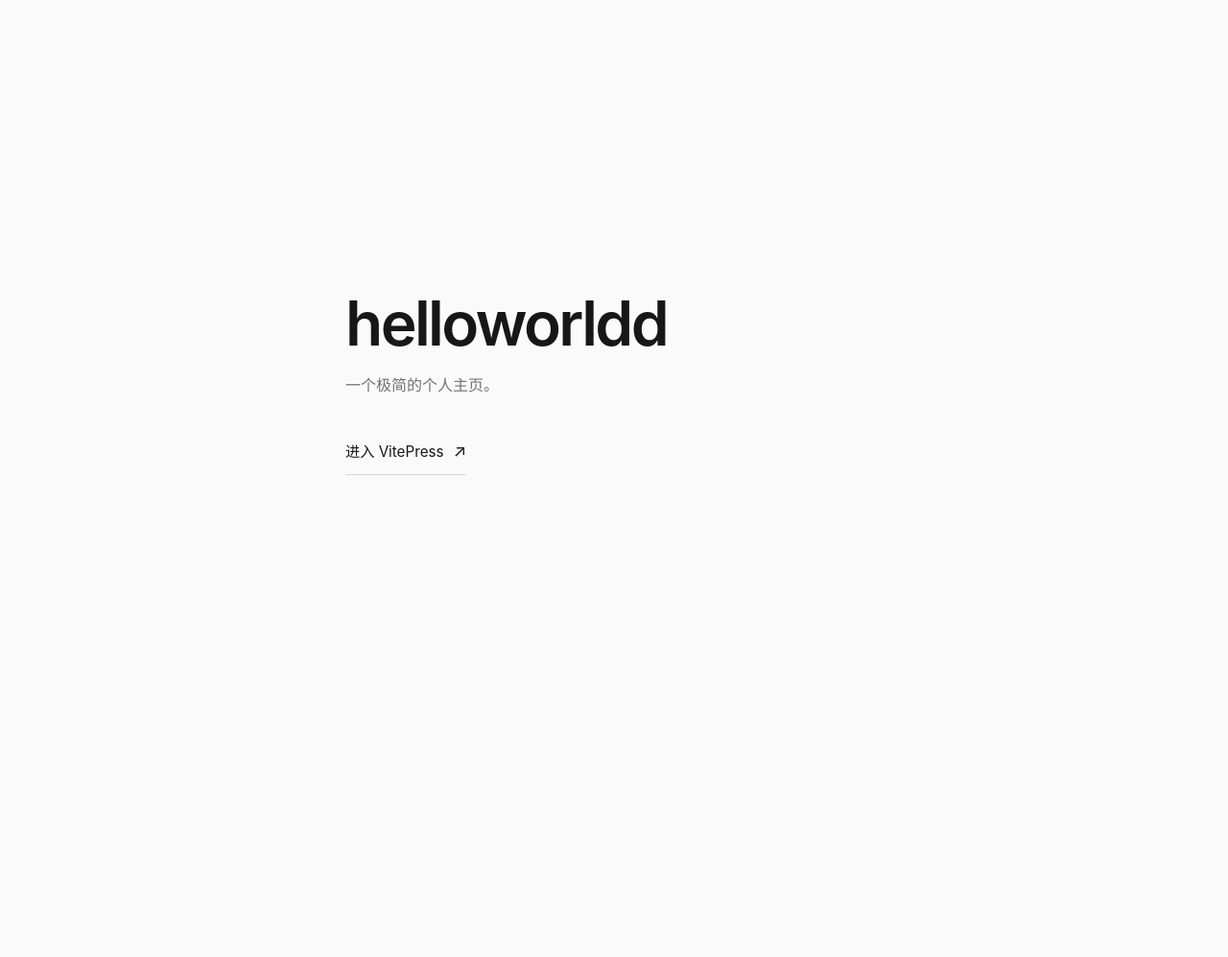
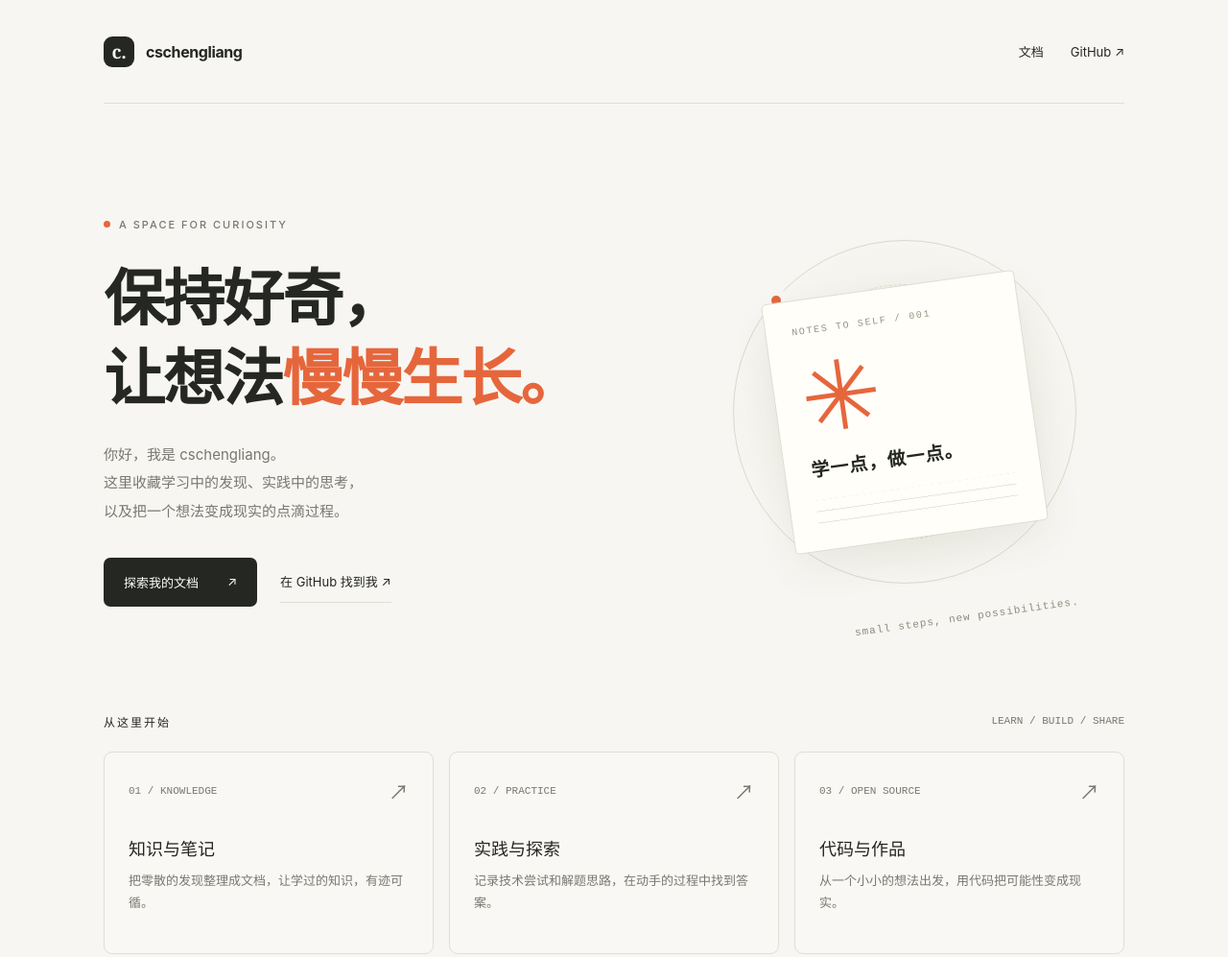
Before and after one commit to cschengliang/cschengliang.github.io, a website: page index.html in a window 1280 px wide. Shown: the top 997 px of the page at 96% size. Before the commit the page ends 800 px from the top, so only its background shows below. Drawn offline with Linux system fonts and the light colour scheme.

Commit message:
Polish homepage and document desktop blog design guidelines

```diff
--- a/index.html
+++ b/index.html
@@ -1,95 +1,88 @@
 <!DOCTYPE html>
 <html lang="zh-CN">
 <head>
-    <meta charset="UTF-8">
-    <meta name="viewport" content="width=device-width, initial-scale=1.0">
-    <meta name="description" content="cschengliang 的个人主页">
-    <title>cschengliang</title>
-    <style>
-        :root {
-            color-scheme: light;
-            --background: #fafafa;
-            --foreground: #171717;
-            --muted: #737373;
-            --line: #d4d4d4;
-        }
-
-        * {
-            box-sizing: border-box;
-        }
-
-        body {
-            min-height: 100vh;
-            margin: 0;
-            display: grid;
-            place-items: center;
-            padding: 24px;
-            background: var(--background);
-            color: var(--foreground);
-            font-family: -apple-system, BlinkMacSystemFont, "Segoe UI", sans-serif;
-        }
-
-        main {
-            width: min(100%, 560px);
-        }
-
-        h1 {
-            margin: 0;
-            font-size: clamp(2.25rem, 8vw, 4rem);
-            font-weight: 600;
-            letter-spacing: -0.04em;
-            line-height: 1;
-        }
-
-        p {
-            margin: 20px 0 36px;
-            color: var(--muted);
-            font-size: 1rem;
-            line-height: 1.6;
-        }
-
-        a {
-            display: inline-flex;
-            align-items: center;
-            min-height: 44px;
-            padding-bottom: 6px;
-            border-bottom: 1px solid var(--line);
-            color: var(--foreground);
-            font-size: 0.95rem;
-            text-decoration: none;
-            transition: border-color 160ms ease, color 160ms ease;
-        }
-
-        a::after {
-            content: "↗";
-            margin-left: 10px;
-            font-size: 1.1rem;
-        }
-
-        a:hover,
-        a:focus-visible {
-            border-color: var(--foreground);
-            color: var(--muted);
-        }
-
-        a:focus-visible {
-            outline: 2px solid var(--foreground);
-            outline-offset: 5px;
-        }
-
-        @media (max-width: 480px) {
-            body {
-                place-items: start;
-                padding-top: 22vh;
-            }
-        }
-    </style>
+  <meta charset="UTF-8">
+  <meta name="viewport" content="width=device-width, initial-scale=1.0">
+  <meta name="description" content="cschengliang 的个人空间：学习、记录与实践，把想法变成作品。">
+  <meta name="theme-color" content="#f7f6f2">
+  <title>cschengliang · 学习、记录与实践</title>
+  <style>
+    :root { color-scheme: light; --paper:#f7f6f2; --ink:#252722; --muted:#777970; --line:#dedfd6; --accent:#e6663c; }
+    * { box-sizing:border-box; }
+    body { margin:0; background:var(--paper); color:var(--ink); font-family:Inter,-apple-system,BlinkMacSystemFont,"Segoe UI","Microsoft YaHei",sans-serif; -webkit-font-smoothing:antialiased; }
+    a { color:inherit; text-decoration:none; }
+    a:focus-visible { outline:3px solid var(--accent); outline-offset:6px; }
+    .wrap { max-width:1160px; margin:auto; padding:0 48px; }
+    header { min-height:108px; display:flex; align-items:center; justify-content:space-between; gap:24px; border-bottom:1px solid var(--line); }
+    .brand { display:flex; align-items:center; gap:12px; font-size:16px; font-weight:650; letter-spacing:-.4px; }
+    .mark { display:grid; place-items:center; width:32px; height:32px; background:var(--ink); color:var(--paper); border-radius:9px; font:600 19px Georgia,serif; }
+    nav { display:flex; gap:28px; align-items:center; font-size:13px; }
+    nav a { padding:8px 0; transition:color .2s; }
+    nav a:hover { color:var(--accent); }
+    .hero { display:grid; grid-template-columns:1.25fr 1fr; align-items:center; gap:32px; padding:92px 0 84px; }
+    .eyebrow { display:flex; align-items:center; gap:9px; color:var(--muted); font-size:11px; letter-spacing:2px; font-weight:500; }
+    .dot { width:7px; height:7px; border-radius:50%; background:var(--accent); }
+    h1 { margin:28px 0 24px; font-size:clamp(40px,5.2vw,64px); line-height:1.3; font-weight:650; letter-spacing:-2px; }
+    h1 span { color:var(--accent); }
+    .intro { max-width:410px; font-size:15px; line-height:1.95; color:var(--muted); }
+    .actions { display:flex; flex-wrap:wrap; gap:24px; align-items:center; margin-top:34px; }
+    .primary { display:inline-flex; align-items:center; gap:30px; background:var(--ink); color:white; border-radius:7px; padding:16px 21px; font-size:13px; transition:background .2s,transform .2s; }
+    .primary:hover { background:var(--accent); transform:translateY(-2px); }
+    .secondary { padding:12px 0; font-size:13px; border-bottom:1px solid var(--line); }
+    .secondary:hover { border-color:var(--accent); }
+    .art { position:relative; aspect-ratio:1; display:grid; place-items:center; isolation:isolate; }
+    .art::before { content:""; position:absolute; inset:8%; background:radial-gradient(circle,#e8e8d9 0,transparent 68%); z-index:-1; }
+    .orbit { position:absolute; width:78%; height:78%; border:1px solid #d8dacd; border-radius:50%; }
+    .orbit.two { width:58%; height:58%; border-style:dashed; transform:rotate(-20deg); }
+    .orbit::after { content:""; position:absolute; width:10px; height:10px; border-radius:50%; background:var(--accent); top:16%; left:11%; box-shadow:0 0 0 7px var(--paper); }
+    .two::after { top:auto; left:auto; right:9%; bottom:17%; width:7px; height:7px; background:#8b9278; }
+    .note { width:58%; background:#fffef9; border:1px solid #deded2; border-radius:5px; padding:27px; box-shadow:0 18px 40px #3f452310; transform:rotate(-8deg); }
+    .note-label { color:#939780; font:10px monospace; letter-spacing:1.7px; }
+    .asterisk { margin:17px 0; font:100px/.9 Georgia,serif; color:var(--accent); }
+    .note-title { font-size:19px; font-weight:600; letter-spacing:1px; }
+    .note-lines { margin-top:20px; height:25px; background:repeating-linear-gradient(to bottom,transparent 0,transparent 11px,#e6e7df 11px,#e6e7df 12px); }
+    .art-caption { position:absolute; bottom:2%; right:10%; font:11px monospace; color:#898d7d; letter-spacing:1px; transform:rotate(-8deg); }
+    .section-head { display:flex; justify-content:space-between; align-items:center; gap:20px; margin-bottom:23px; }
+    .section-head h2 { font-size:12px; font-weight:500; letter-spacing:2px; margin:0; }
+    .section-head span { color:var(--muted); font:11px monospace; }
+    .cards { display:grid; grid-template-columns:repeat(3,1fr); gap:16px; }
+    .card { display:flex; flex-direction:column; min-height:211px; padding:25px; border:1px solid var(--line); border-radius:9px; background:#ffffff35; transition:transform .2s,border-color .2s,background .2s; }
+    .card:hover { transform:translateY(-4px); border-color:#b7bbab; background:#fffef9; }
+    .card-top { display:flex; justify-content:space-between; align-items:center; color:var(--muted); font:11px monospace; }
+    .card-top .arrow { font:21px sans-serif; }
+    .card h3 { margin:31px 0 10px; font-size:18px; font-weight:550; }
+    .card p { margin:0; font-size:13px; line-height:1.8; color:var(--muted); }
+    footer { display:flex; justify-content:space-between; gap:16px; margin-top:64px; padding:26px 0 30px; border-top:1px solid var(--line); font-size:11px; color:var(--muted); }
+    footer span:last-child { letter-spacing:1px; }
+    @media(prefers-reduced-motion:reduce) { *,*::before,*::after { animation:none !important; transition:none !important; } }
+  </style>
 </head>
 <body>
+  <div class="wrap">
+    <header>
+      <a class="brand" href="/" aria-label="cschengliang 首页"><span class="mark" aria-hidden="true">c.</span>cschengliang</a>
+      <nav aria-label="主导航"><a href="/docs/">文档</a><a href="https://github.com/cschengliang">GitHub ↗</a></nav>
+    </header>
     <main>
-        <h1>helloworldd</h1>
-        <p>一个极简的个人主页。</p>
-        <a href="/docs/">进入 VitePress</a>
+      <section class="hero" aria-labelledby="hero-title">
+        <div class="hero-copy">
+          <div class="eyebrow"><span class="dot" aria-hidden="true"></span>A SPACE FOR CURIOSITY</div>
+          <h1 id="hero-title">保持好奇，<br>让想法<span>慢慢生长。</span></h1>
+          <p class="intro">你好，我是 cschengliang。<br>这里收藏学习中的发现、实践中的思考，<br>以及把一个想法变成现实的点滴过程。</p>
+          <div class="actions"><a class="primary" href="/docs/">探索我的文档 <span aria-hidden="true">↗</span></a><a class="secondary" href="https://github.com/cschengliang">在 GitHub 找到我 ↗</a></div>
+        </div>
+        <div class="art" aria-hidden="true"><div class="orbit"></div><div class="orbit two"></div><div class="note"><div class="note-label">NOTES TO SELF / 001</div><div class="asterisk">✳</div><div class="note-title">学一点，做一点。</div><div class="note-lines"></div></div><div class="art-caption">small steps, new possibilities.</div></div>
+      </section>
+      <section aria-labelledby="explore-title">
+        <div class="section-head"><h2 id="explore-title">从这里开始</h2><span>LEARN / BUILD / SHARE</span></div>
+        <div class="cards">
+          <a class="card" href="/docs/"><div class="card-top"><span>01 / KNOWLEDGE</span><span class="arrow" aria-hidden="true">↗</span></div><h3>知识与笔记</h3><p>把零散的发现整理成文档，让学过的知识，有迹可循。</p></a>
+          <a class="card" href="/docs/notes/overview"><div class="card-top"><span>02 / PRACTICE</span><span class="arrow" aria-hidden="true">↗</span></div><h3>实践与探索</h3><p>记录技术尝试和解题思路，在动手的过程中找到答案。</p></a>
+          <a class="card" href="https://github.com/cschengliang"><div class="card-top"><span>03 / OPEN SOURCE</span><span class="arrow" aria-hidden="true">↗</span></div><h3>代码与作品</h3><p>从一个小小的想法出发，用代码把可能性变成现实。</p></a>
+        </div>
+      </section>
     </main>
+    <footer><span>© cschengliang · 个人学习与实践空间</span><span>保持简单，持续探索。</span></footer>
+  </div>
 </body>
 </html>
```
Also changed, not shown: AGENTS.md (added, +7 -0 lines).
